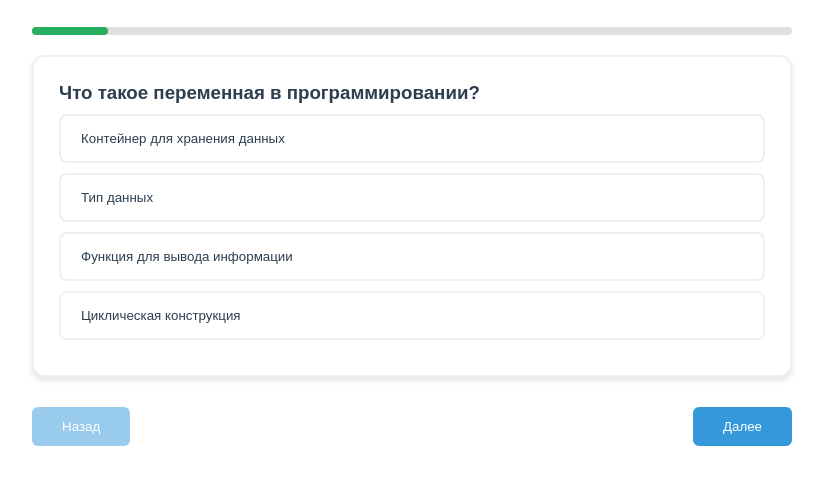
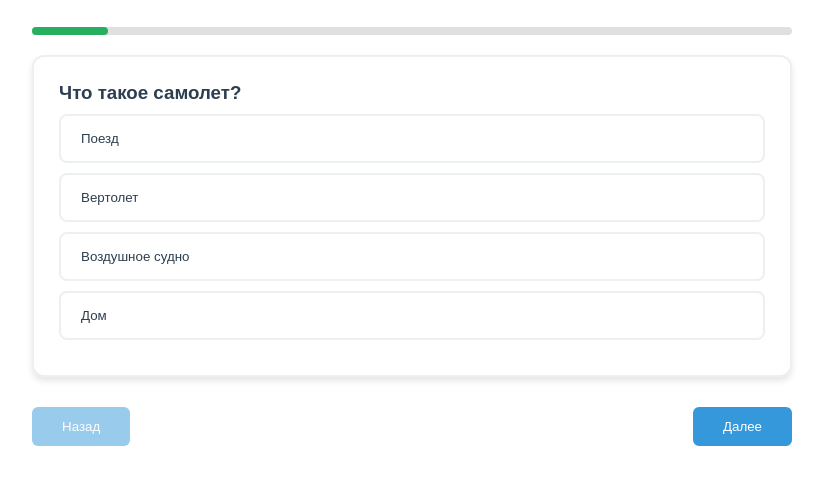
Before and after one commit to viderq/News_pwa, a plain HTML site: page index.html in a window 1280 px wide. Shown: the part 81-566 px from the top of the page, without its empty margins (228-1051 px from the left). Drawn offline with Linux system fonts and the light colour scheme.

Commit message:
Update index.html

```diff
--- a/index.html
+++ b/index.html
@@ -150,13 +150,13 @@
 
         <!-- Блок вопроса -->
         <div class="question-card">
-            <h3 id="questionText">Что такое переменная в программировании?</h3>
+            <h3 id="questionText">Что такое самолет?</h3>
 
             <!-- Варианты ответов -->
-            <button class="answer-option">Контейнер для хранения данных</button>
-            <button class="answer-option">Тип данных</button>
-            <button class="answer-option">Функция для вывода информации</button>
-            <button class="answer-option">Циклическая конструкция</button>
+            <button class="answer-option">Поезд</button>
+            <button class="answer-option">Вертолет</button>
+            <button class="answer-option">Воздушное судно</button>
+            <button class="answer-option">Дом</button>
         </div>
 
         <!-- Кнопки навигации -->
```
